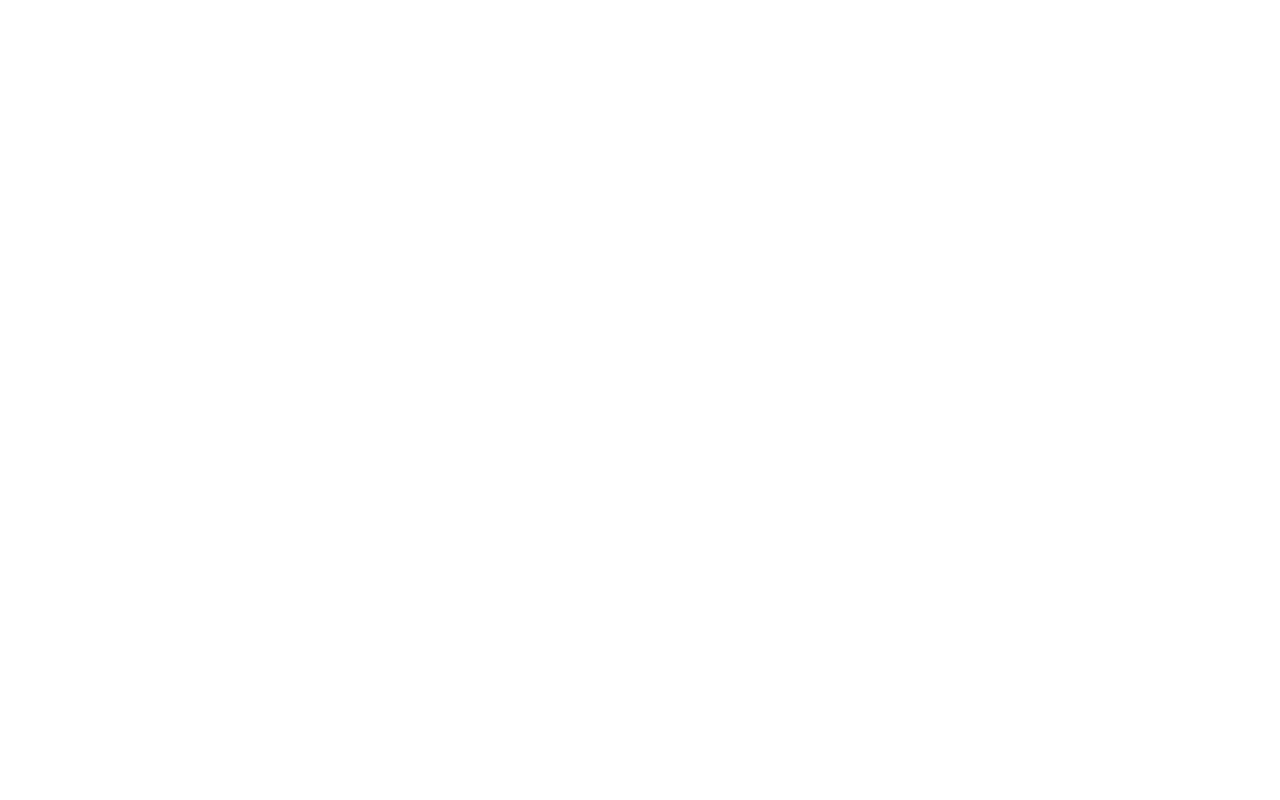
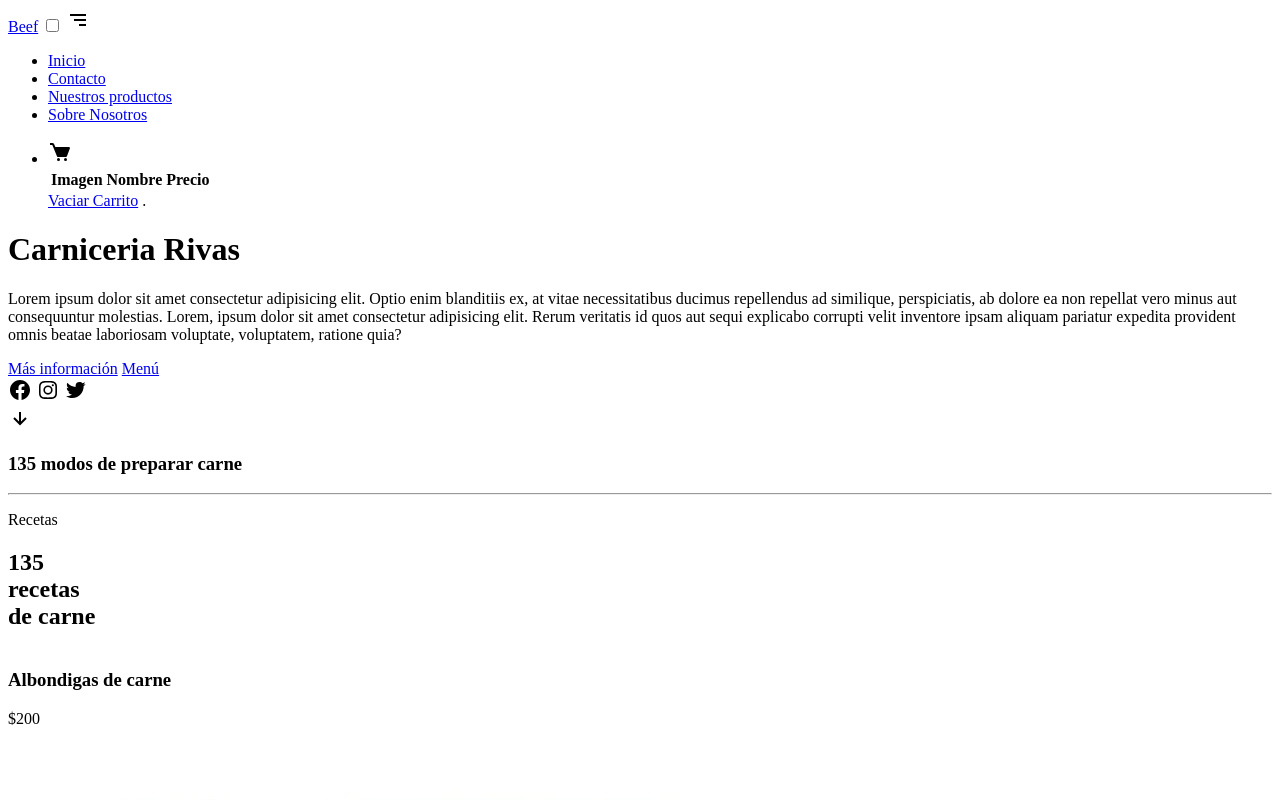
Before and after one commit to piaolivera/Web-Carniceria, a plain HTML site: page js/index.html in a window 1280 px wide. Shown: the top 800 px of the page. Drawn offline with nearby package versions, Linux system fonts and the light colour scheme.

Commit message:
web- Carniceria
Guardamos mas iconos. también agregamos cositas al HTML..

```diff
--- a/js/index.html
+++ b/js/index.html
@@ -8,7 +8,109 @@
     <title>Carniceria</title>
 </head>
 <body>
+    <header class="header">
+        <div class="menu container">
+            <a href="#" class="logo">Beef</a>
+            <input type="checkbox" id="menu">
+            <label for="menu"> <img src="/img/menu.svg" class="menu-icono" alt="menu"></label>
+            <nav class="navbar">
+                <ul>
+                    <li> <a href="#">Inicio</a></li>
+                    <li> <a href="#">Contacto</a></li>
+                    <li> <a href="#">Nuestros productos</a></li>
+                    <li> <a href="#">Sobre Nosotros</a></li>
+                </ul>
+            </nav>
+            <div> <!-- Comenzamos el carrito-->
+                <ul>
+                    <li class="submenu">
+                        <img src="/img/cart.svg" id="img-carrito" alt="">
+                        <div id="carrito">
+                            <table id="lista-carrito">
+                                <thead> <!-- Hilo -->
+                                    <tr>
+                                        <th>Imagen</th>
+                                        <th>Nombre</th>
+                                        <th>Precio</th>
+                                        <th></th>
+                                    </tr>
+                                </thead>
+                                <tbody></tbody>
+                            </table>
+                            <a href="#" id="Vacia-carrito" class="btn-2">Vaciar Carrito</a> <!-- Finalizamos el carrito --> .
+                        </div>
+                    </li>
+                </ul>
+            </div>
+        </div>
 
+
+        <div class="header-content container">
+
+            <h1>Carniceria Rivas</h1>
+            <p>
+                Lorem ipsum dolor sit amet consectetur adipisicing elit.
+                Optio enim blanditiis ex, at vitae necessitatibus ducimus repellendus ad similique,
+                perspiciatis, ab dolore ea non repellat vero minus aut consequuntur molestias.
+                Lorem, ipsum dolor sit amet consectetur adipisicing elit. Rerum veritatis id quos
+                aut sequi explicabo corrupti velit inventore ipsam aliquam pariatur expedita provident
+                omnis beatae laboriosam voluptate, voluptatem, ratione quia?
+            </p>
+
+            <div class="botons">
+                <a href="#" class="btn-1">Más información</a>
+                <a href="#" class="btn-1">Menú</a>
+            </div>
+
+            <div class="socials-1">
+                <img src="/img/bxl-facebook-circle.svg" alt="">
+                <img src="/img/bxl-instagram.svg" alt="">
+                <img src="/img/bxl-twitter.svg" alt="">
+            </div>
+
+            <a href="#">
+                <img class="arrow" src="/img/bx-down-arrow-alt.svg" alt="">
+            </a>
+
+        </div>
+
+    </header>
+
+
+    <section class="recetas container">
+        <div class="recetas-1">
+            <h3>135 modos de preparar carne</h3>
+            <hr>  <!-- Linea que separa -->
+            <p>Recetas</p>
+        </div>
+        <div class="recetas-2">
+            <h2>135 <br>recetas <br>de carne</h2> <!-- <br>= salto de linea -->
+        </div>
+    </section>
+
+
+    <section class="platillos container" id="lista">
+
+        <div class="swiper mySwiper">
+            <div class="swiper-wrapper">
+
+                <div class="swiper-slide">
+
+                    <div class="platillo">
+                        <h3>Albondigas de carne</h3>
+                        <p class="precio">$200</p>
+                        <img src="/img/albondigas-carne.webp" alt="">
+                        <p>Lorem ipsum dolor sit amet, consectetur adipisicing elit.
+                            Quos laboriosam voluptatum aperiam voluptatem. Rem
+                            exercitationem iste nobis laborum illum hic eum minus distinctio modi,
+                            quo deserunt. Libero facere perferendis nemo!
+                        </p>
+                        <a href="#" class="agregar-carrito btn-2" data-id="1">Agregar al Carrito</a>
+                    </div>
+                </div>
+            </div>
+        </div>
+    </section>
 
 
 
```
Also changed, not shown: img/bx-down-arrow-alt.svg (added), img/bxl-facebook-circle.svg (added), img/bxl-instagram.svg (added), img/bxl-twitter.svg (added), img/cart.svg (added), img/menu.svg (added).
